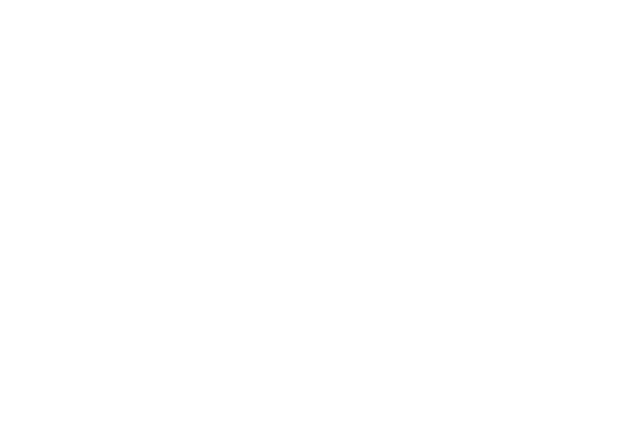
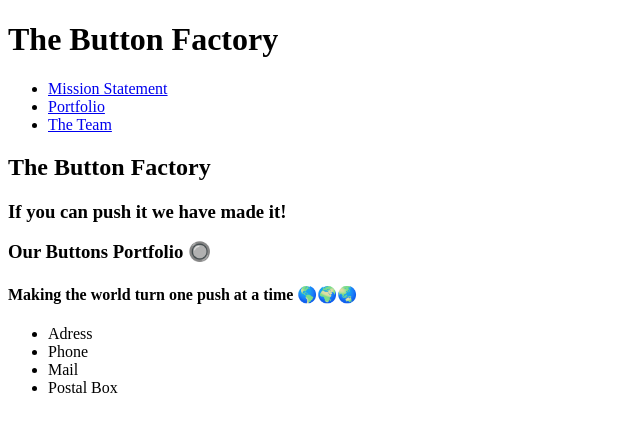
Before and after one commit to cevaboyz/Wireframing, a plain HTML site: page index.html in a window 1280 px wide. Shown: the whole page, without its empty margins (0-640 px from the left). Drawn offline with Linux system fonts and the light colour scheme.

Commit message:
make other sections

```diff
--- a/index.html
+++ b/index.html
@@ -15,7 +15,20 @@
 
 <body>
     <div class="header">
-        <div class="navbar"></div>
+        <h1>The Button Factory</h1>
+        <div class="navbar">
+            <ul class="nav">
+                <li>
+                    <a href="mission">Mission Statement</a>
+                </li>
+                <li>
+                    <a href="portfolio">Portfolio</a>
+                </li>
+                <li>
+                    <a href="team">The Team</a>
+                </li>
+            </ul>
+        </div>
     </div>
 
 
@@ -25,16 +38,37 @@
 
 
         <div class="mission">
-            <div class="content"></div>
+            <div class="content">
+                <h2>The Button Factory</h2>
+                <h3>If you can push it we have made it!</h3>
+            </div>
 
+            <div class="portfolio">
+                <div class="content">
+                    <h3>Our Buttons Portfolio 🔘</h3>
+                    <h4>Making the world turn one push at a time 🌎🌍🌏</h4>
+                    <div class="alpha"></div>
+                    <div class="beta"></div>
+                    <div class="gamma"></div>
+                    <div class="delta"></div>
+                    <div class="epsilon"></div>
+                    <div class="zeta"></div>
+                    <div class="eta"></div>
+                    <div class="theta"></div>
+                    <div class="iota"></div>
 
-
-
+                </div>
+            </div>
             <div class="team">
 
             </div>
             <div class="contacts">
-
+                <ul class="info">
+                    <li>Adress</li>
+                    <li>Phone</li>
+                    <li>Mail</li>
+                    <li>Postal Box</li>
+                </ul>
             </div>
             <div class="footer">
                 <div class="copyright"></div>
```
Also changed, not shown: favicon.ico.
